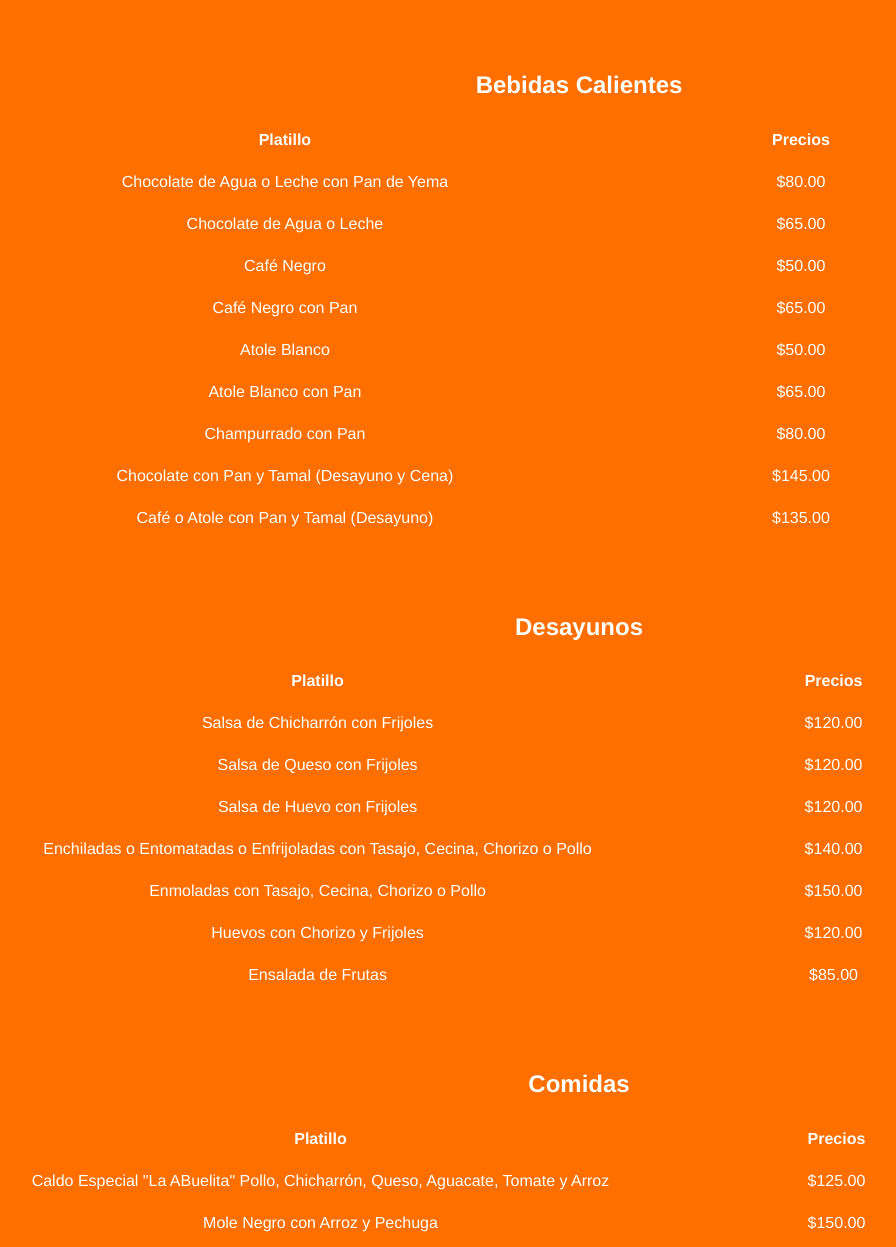
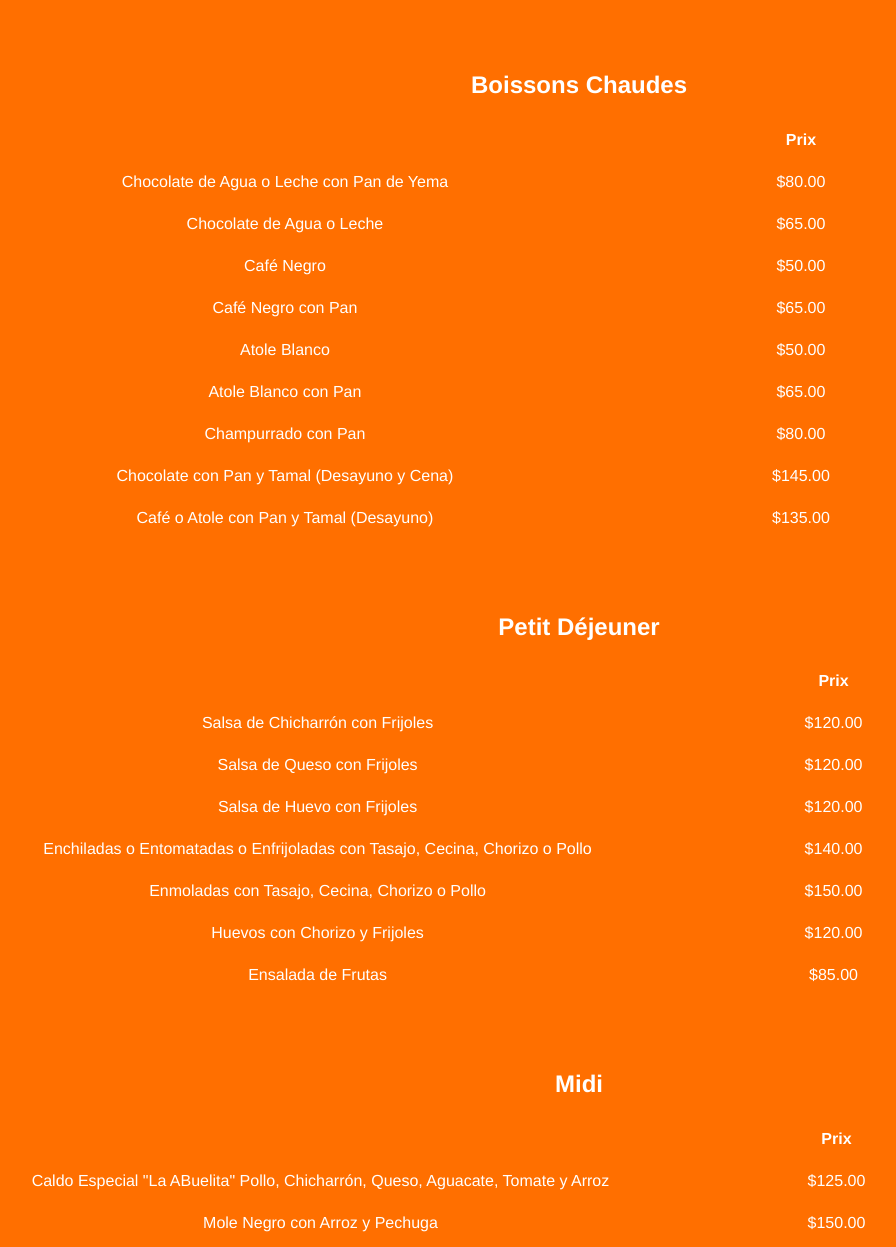
Before and after one commit to Duanra42/La-Abuelita-restaurante, a plain HTML site: page menu_fr.html in a window 1280 px wide. Shown: the part 675-1922 px from the top of the page, without its empty margins (61-957 px from the left). Drawn offline with Linux system fonts and the light colour scheme.

Commit message:
Update menu_fr.html

```diff
--- a/menu_fr.html
+++ b/menu_fr.html
@@ -46,12 +46,12 @@
 </head>
 <body>
 
-    <h2>Bebidas</h2>
+    <h2>Boissons</h2>
     <table>
         <thead>
             <tr>
-                <th>Platillo</th>
-                <th>Precios</th>
+                <th></th>
+                <th>Prix</th>
             </tr>
         </thead>
         <tbody>
@@ -104,12 +104,12 @@
 
     <br><br><br>
 
-    <h2>Bebidas Calientes</h2>
+    <h2>Boissons Chaudes</h2>
     <table>
         <thead>
             <tr>
-                <th>Platillo</th>
-                <th>Precios</th>
+                <th></th>
+                <th>Prix</th>
             </tr>
         </thead>
         <tbody>
@@ -153,12 +153,12 @@
     </table>
     <br><br><br>
 
-    <h2>Desayunos</h2>
+    <h2>Petit Déjeuner</h2>
     <table>
         <thead>
             <tr>
-                <th>Platillo</th>
-                <th>Precios</th>
+                <th></th>
+                <th>Prix</th>
             </tr>
         </thead>
         <tbody>
@@ -195,12 +195,12 @@
 
     <br><br><br>
 
-    <h2>Comidas</h2>
+    <h2>Midi</h2>
     <table>
         <thead>
             <tr>
-                <th>Platillo</th>
-                <th>Precios</th>
+                <th></th>
+                <th>Prix</th>
             </tr>
         </thead>
         <tbody>
@@ -251,12 +251,12 @@
         </tbody>
     </table><br><br><br>
 
-    <h2>Todo el Día</h2>
+    <h2>Toute La Journée</h2>
     <table>
         <thead>
             <tr>
-                <th>Platillo</th>
-                <th>Precios</th>
+                <th></th>
+                <th>Prix</th>
             </tr>
         </thead>
         <tbody>
@@ -336,12 +336,12 @@
 
     <br><br><br>
 
-    <h2>Oaxacan Snack</h2>
+    <h2>Plats à Partager</h2></h2>
     <table>
         <thead>
             <tr>
-                <th>Platillo</th>
-                <th>Precios</th>
+                <th></th>
+                <th>Prix</th>
             </tr>
         </thead>
         <tbody>
```
